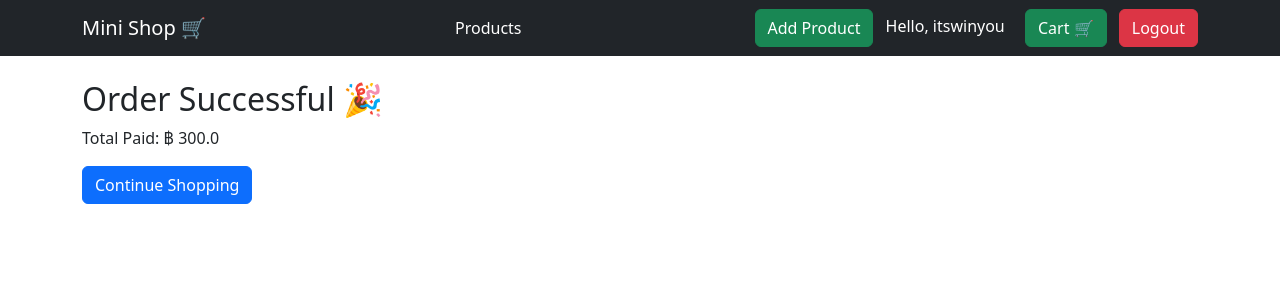
After one commit to WIN18953/mini_shop, a Flask app: page /checkout in a window 1280 px wide. The commit adds this page. Shown: the top 300 px of the page. Run offline with Flask 3, Linux system fonts and the light colour scheme; a user stored in the database is signed in; data comes from the database, SQL or seed files in the repository; both versions use the stored data as it was after the commit; tables that the repository leaves empty hold one stand-in row (values such as "Sample post"); data that the repository does not hold is empty.

Commit message:
Complete checkout system with Order, OrderItem and cart clearing

```diff
--- a/app.py
+++ b/app.py
@@ -8,6 +8,7 @@ from models import db
 from flask_login import LoginManager
 from models import db, User
 from models import db, User, Product
+from models import db, User, Product, Cart, Order, OrderItem
 
 app = Flask(__name__)
 app.secret_key = 'supersecretkey'
@@ -26,6 +27,7 @@ def load_user(user_id):
 @app.route("/")
 def home():
     return render_template("home.html")
+
 @app.route("/register", methods=["GET", "POST"])
 def register():
     if request.method == "POST":
@@ -216,6 +218,51 @@ def remove(id):
 
     return redirect('/cart')
 
+from flask_login import login_required, current_user
+
+@app.route('/checkout')
+@login_required
+def checkout():
+
+    # ดึง cart ของ user ปัจจุบัน
+    cart_items = Cart.query.filter_by(user_id=current_user.id).all()
+
+    if not cart_items:
+        return redirect('/cart')
+
+    total = 0
+
+    # สร้าง Order ใหม่
+    new_order = Order(user_id=current_user.id, total_price=0)
+    db.session.add(new_order)
+    db.session.commit()   # commit ก่อนเพื่อให้ได้ order.id
+
+    # วนสร้าง OrderItem
+    for item in cart_items:
+        product = Product.query.get(item.product_id)
+        if product:
+            subtotal = product.price * item.quantity
+            total += subtotal
+
+            order_item = OrderItem(
+                order_id=new_order.id,
+                product_id=product.id,
+                quantity=item.quantity,
+                price=product.price
+            )
+            db.session.add(order_item)
+
+    # อัปเดต total_price
+    new_order.total_price = total
+
+    # ลบ cart ของ user
+    for item in cart_items:
+        db.session.delete(item)
+
+    db.session.commit()
+
+    return render_template('success.html', total=total)
+
 if __name__ == "__main__":
     with app.app_context():
         db.create_all()
--- a/models.py
+++ b/models.py
@@ -22,3 +22,16 @@ class Cart(db.Model):
     user_id = db.Column(db.Integer, db.ForeignKey('user.id'))
     product_id = db.Column(db.Integer, db.ForeignKey('product.id'))
     quantity = db.Column(db.Integer, default=1)
+
+class Order(db.Model):
+    id = db.Column(db.Integer, primary_key=True)
+    user_id = db.Column(db.Integer, db.ForeignKey('user.id'))
+    total_price = db.Column(db.Float)
+
+
+class OrderItem(db.Model):
+    id = db.Column(db.Integer, primary_key=True)
+    order_id = db.Column(db.Integer, db.ForeignKey('order.id'))
+    product_id = db.Column(db.Integer, db.ForeignKey('product.id'))
+    quantity = db.Column(db.Integer)
+    price = db.Column(db.Float)
--- a/templates/cart.html
+++ b/templates/cart.html
@@ -33,6 +33,9 @@
 </ul>
 
     <h4>Total: ฿ {{ total }}</h4>
+   <a href="/checkout" class="btn btn-success mt-3">
+    Checkout
+</a>
 
 {% else %}
     <p>Your cart is empty.</p>
--- /dev/null
+++ b/templates/success.html
@@ -0,0 +1,10 @@
+{% extends "base.html" %}
+
+{% block content %}
+<h2>Order Successful 🎉</h2>
+<p>Total Paid: ฿ {{ total }}</p>
+
+<a href="/products" class="btn btn-primary">
+    Continue Shopping
+</a>
+{% endblock %}
```
Also changed, not shown: instance/database.db.
